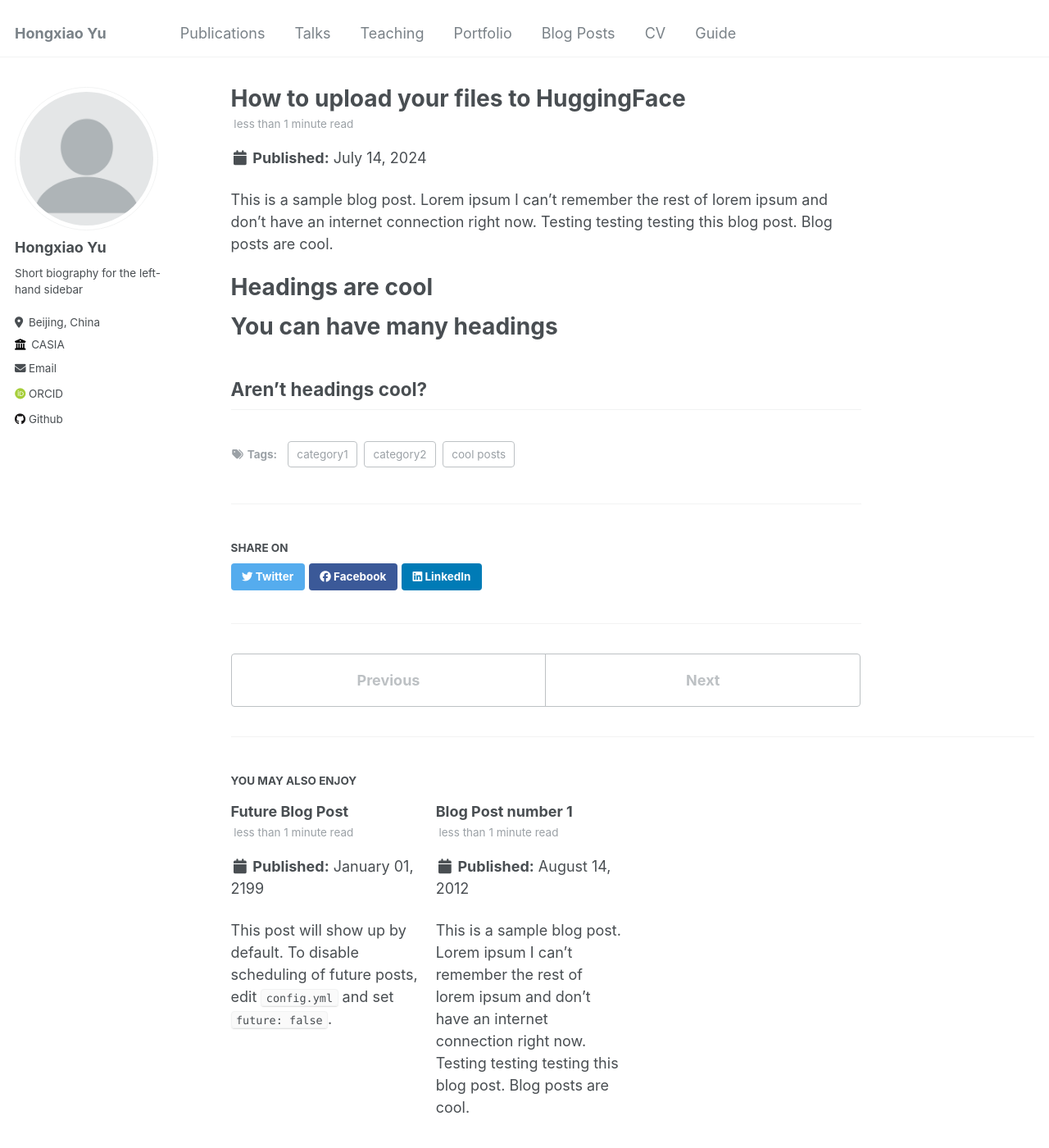
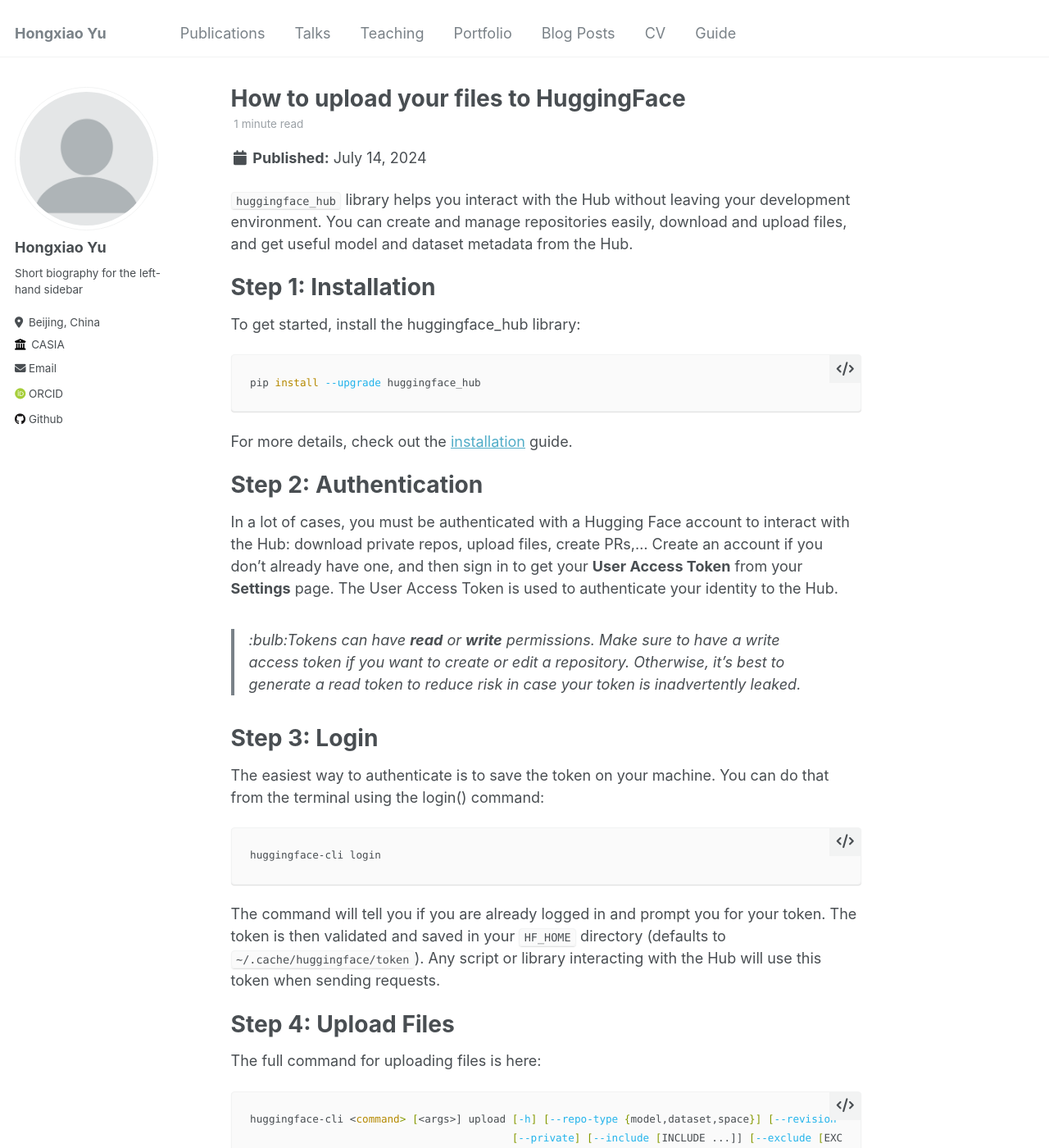
Before and after one commit to hongxiaoy/hongxiaoy.github.io, a Jekyll site: the page built from _posts/2024-07-14-How to upload your files to HuggingFace.md, in a window 1280 px wide and 1400 px high. Shown: the whole window at 82% size. Built offline with Jekyll 4.4.1, drawn with Linux system fonts in a browser that asks for light colours; some web fonts are replaced; some of the changed text lies outside the part shown.

Commit message:
Update a post.

````diff
--- a/_posts/2024-07-14-How to upload your files to HuggingFace.md
+++ b/_posts/2024-07-14-How to upload your files to HuggingFace.md
@@ -3,18 +3,63 @@
 date: 2024-07-14
 permalink: /posts/2024/07/How to upload your files to HuggingFace/
 tags:
-  - cool posts
-  - category1
-  - category2
+  - HuggingFace
 ---
 
-This is a sample blog post. Lorem ipsum I can't remember the rest of lorem ipsum and don't have an internet connection right now. Testing testing testing this blog post. Blog posts are cool.
+`huggingface_hub` library helps you interact with the Hub without leaving your development environment. You can create and manage repositories easily, download and upload files, and get useful model and dataset metadata from the Hub.
 
-Headings are cool
-======
+# Step 1: Installation
 
-You can have many headings
-======
+To get started, install the huggingface_hub library:
 
-Aren't headings cool?
-------
+```bash
+pip install --upgrade huggingface_hub
+```
+
+For more details, check out the [installation](https://huggingface.co/docs/huggingface_hub/v0.23.4/en/installation) guide.
+
+# Step 2: Authentication
+
+In a lot of cases, you must be authenticated with a Hugging Face account to interact with the Hub: download private repos, upload files, create PRs,... Create an account if you don’t already have one, and then sign in to get your **User Access Token** from your **Settings** page. The User Access Token is used to authenticate your identity to the Hub.
+
+> :bulb:Tokens can have **read** or **write** permissions. Make sure to have a write access token if you want to create or edit a repository. Otherwise, it’s best to generate a read token to reduce risk in case your token is inadvertently leaked.
+
+# Step 3: Login
+
+The easiest way to authenticate is to save the token on your machine. You can do that from the terminal using the login() command:
+
+```bash
+huggingface-cli login
+```
+
+The command will tell you if you are already logged in and prompt you for your token. The token is then validated and saved in your `HF_HOME` directory (defaults to `~/.cache/huggingface/token`). Any script or library interacting with the Hub will use this token when sending requests.
+
+# Step 4: Upload Files
+
+The full command for uploading files is here:
+
+```bash
+huggingface-cli <command> [<args>] upload [-h] [--repo-type {model,dataset,space}] [--revision REVISION]
+                                          [--private] [--include [INCLUDE ...]] [--exclude [EXCLUDE ...]]
+                                          [--delete [DELETE ...]] [--commit-message COMMIT_MESSAGE]
+                                          [--commit-description COMMIT_DESCRIPTION] [--create-pr]
+                                          [--every EVERY] [--token TOKEN] [--quiet]
+                                          repo_id [local_path] [path_in_repo]
+```
+
+you should specify the necessary keywords like:
+
+```bash
+huggingface-cli upload --repo-type model Wauplin/my-cool-model ./models/model.safetensors model.safetensors
+```
+
+
+or
+
+```bash
+huggingface-cli upload Wauplin/my-cool-model ./models .
+```
+
+---
+
+For more details, click [here](https://huggingface.co/docs/huggingface_hub/v0.23.4/en/quick-start#upload-files).
````
